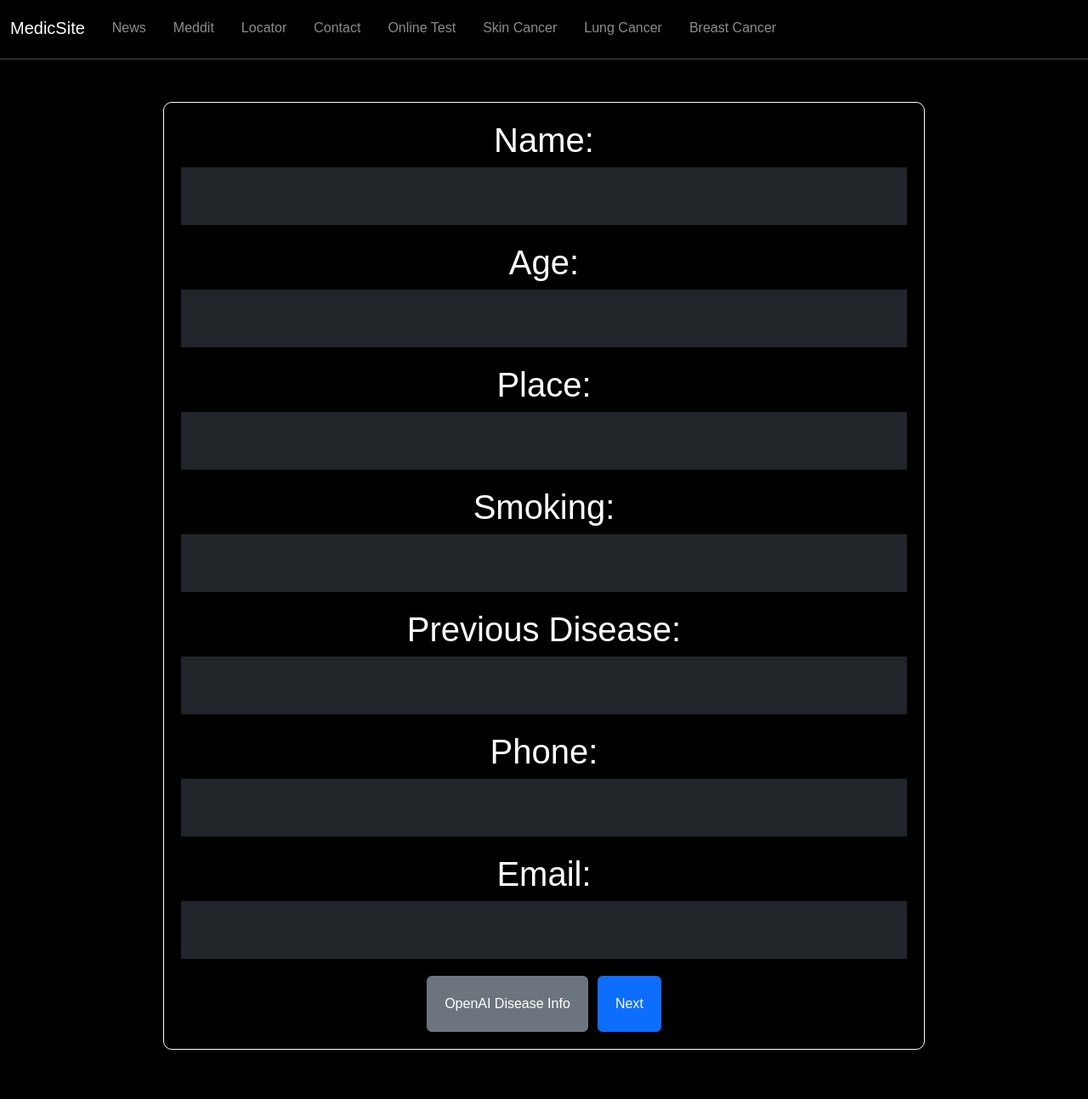
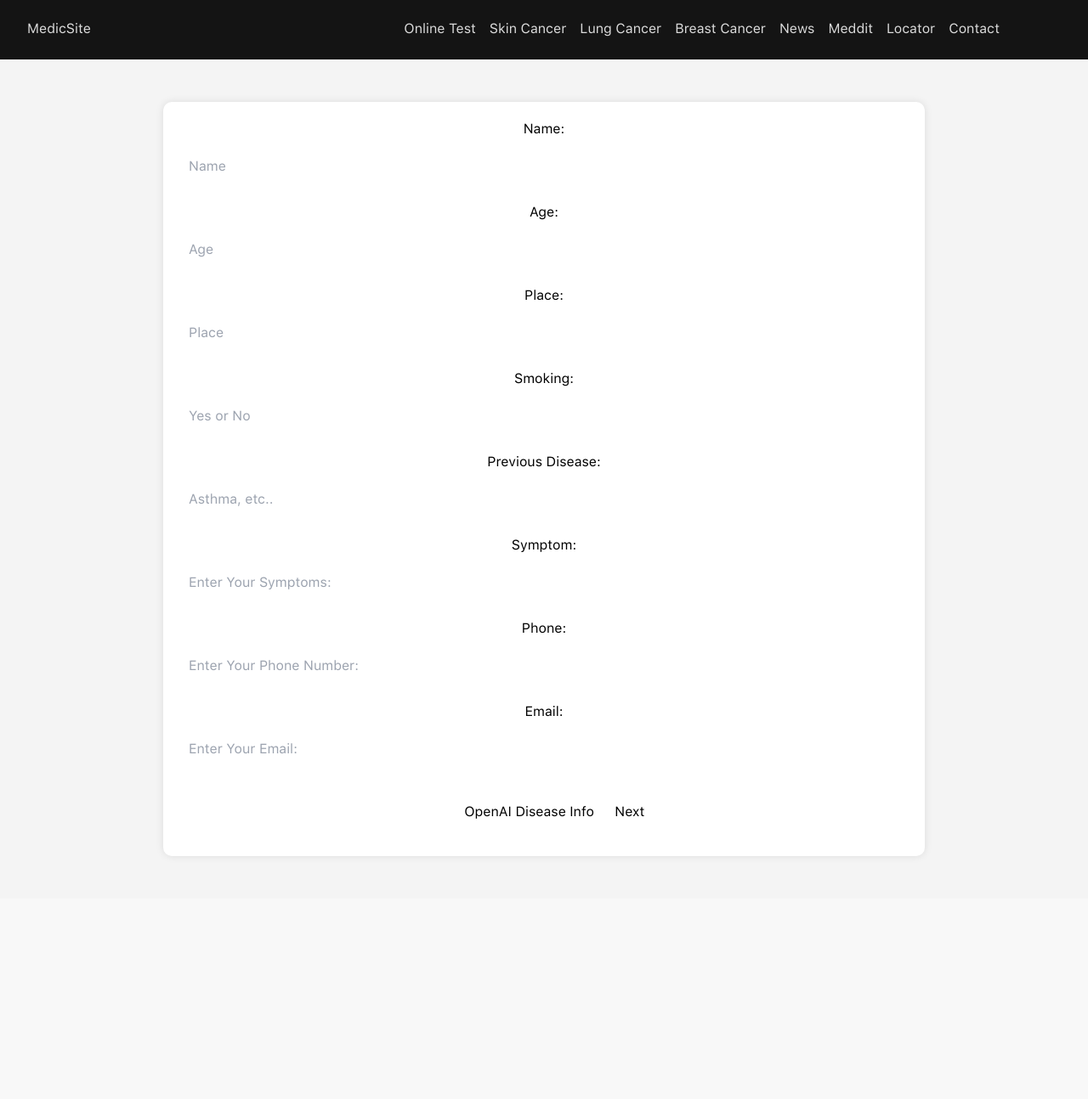
Before and after one commit to VeerjyotSingh/MedicSite, a Flask app: page /lungcancer in a window 1280 px wide. Shown: the whole page at 85% size. After the commit the page ends 1010 px from the top, so only its background shows below. Run offline with Flask 3, Linux system fonts and the light colour scheme; style sheets or scripts are compiled from the project's sources.

Commit message:
form change edit

```diff
--- a/MedicSite-master/main.py
+++ b/MedicSite-master/main.py
@@ -9,7 +9,7 @@ app = Flask(__name__)
 api_key = 'a7c40948db6d454aa8ee3f7d5754234b'
 
 @app.route("/")
-def about():
+def home():
     return render_template('index.html')
 
 @app.route("/news")
@@ -82,6 +82,7 @@ def record():
         'place': request.form['place'],
         'smoking': request.form['smoking'],
         'previous_disease': request.form['previous_disease'],
+        'symptoms': request.form['symptoms'],
         'phone': request.form['phone'],
         'email': request.form['email']
     }
--- a/MedicSite-master/templates/lungcancer/lungcancer.html
+++ b/MedicSite-master/templates/lungcancer/lungcancer.html
@@ -1,17 +1,18 @@
 <!DOCTYPE html>
 <html lang="en">
+
 <head>
     <meta charset="UTF-8">
     <title>Lung Cancer</title>
     <link rel="stylesheet" href="static/style.css">
-    <link href="https://cdn.jsdelivr.net/npm/bootstrap@5.3.3/dist/css/bootstrap.min.css" rel="stylesheet" integrity="sha384-QWTKZyjpPEjISv5WaRU9OFeRpok6YctnYmDr5pNlyT2bRjXh0JMhjY6hW+ALEwIH" crossorigin="anonymous">
-    <link rel="stylesheet" href="https://cdnjs.cloudflare.com/ajax/libs/font-awesome/5.15.3/css/all.min.css">
+
    <style>
         body {
-            font-family: 'Arial', sans-serif;
-            background-color: #f0f0f0;
+            font-family: sf, sans-serif;
+            background-color: #f4f4f4;
+            margin: 0;
+            padding: 0;
         }
-
         form {
             text-align: center;
             width: 70%;
@@ -35,61 +36,67 @@
         }
     </style>
 </head>
-<body class="bg-black text-white">
-<nav class="navbar navbar-expand-lg bg-black border-bottom" data-bs-theme="dark">
-  <div class="container-fluid">
-       <a class="navbar-brand" href="{{ url_for('about') }}">MedicSite</a>
-    <button class="navbar-toggler" type="button" data-bs-toggle="collapse" data-bs-target="#navbarNavDropdown" aria-controls="navbarText" aria-expanded="false" aria-label="Toggle navigation">
-      <span class="navbar-toggler-icon"></span>
-    </button>
-    <div class="collapse navbar-collapse" id="navbarNavDropdown">
-    <ul class="navbar-nav">
+
+<body class="h-screen w-screen overflow-hidden bg-black">
+    <nav>
+        <div class="nav-items">
+            <a href="{{ url_for('home') }}">
+
+                <h2 class="text-xl">MedicSite</h2>
+            </a>
+        </div>
+        <div class="nav-items">
+            <ul class="overview">
+                <li class="nav-item"><a href="{{ url_for('test') }}" class="nav-link">Online Test</a></li>
+                <li class="nav-item"><a class="nav-link" href="{{ url_for('skincancer') }}">Skin Cancer</a></li>
+                <li class="nav-item"><a class="nav-link" href="{{ url_for('lungcancer') }}">Lung Cancer</a></li>
+                <li class="nav-item"><a class="nav-link" href="{{ url_for('breastcancer') }}">Breast Cancer</a></li>
                 <li class="nav-item"><a href="{{ url_for('news') }}" class="nav-link">News</a></li>
                 <li class="nav-item"><a href="{{ url_for('meddit') }}" class="nav-link">Meddit</a></li>
                 <li class="nav-item"><a href="{{ url_for('locator') }}" class="nav-link">Locator</a></li>
                 <li class="nav-item"><a href="{{ url_for('contact') }}" class="nav-link">Contact</a></li>
-        <li class="nav-item"><a href="{{ url_for('test') }}" class="nav-link">Online Test</a></li>
 
-            <li class="nav-item"><a class="nav-link" href="{{ url_for('skincancer') }}">Skin Cancer</a></li>
-            <li class="nav-item"><a class="nav-link" href="{{ url_for('lungcancer') }}">Lung Cancer</a></li>
-            <li class="nav-item"><a class="nav-link" href="{{ url_for('breastcancer') }}">Breast Cancer</a></li>
             </ul>
-   </div>
         </div>
     </nav>
 
-       <center>
-        <h1 class="text-white
 
-   <section>
-           <div class=" bg-black text-white col-md-6">
+
+<div class=" text-white col-md-6">
     <form action="{{ url_for('record') }}" method="post" class="bg-black text-white border border-white">
         <label for="name" class="form-label">Name:</label>
-        <input type="text" id="name" name="name" class="bg-dark text-white border-white"class="bg-dark text-white border-white" required>
+        <input placeholder="Name" type="text" id="name" name="name" class="bg-dark text-white border-white"
+            class="bg-dark text-white border-white" required>
 
         <label for="age" class="form-label">Age:</label>
-        <input type="number" id="age" name="age"class="bg-dark text-white border-white" required>
+        <input placeholder="Age" type="number" id="age" name="age" class="bg-dark text-white border-white" required>
 
         <label for="place" class="form-label">Place:</label>
-        <input type="text" id="place" name="place"class="bg-dark text-white border-white" required>
+        <input placeholder="Place" type="text" id="place" name="place" class="bg-dark text-white border-white" required>
 
         <label for="smoking" class="form-label">Smoking:</label>
-        <input type="text" id="smoking" name="smoking"class="bg-dark text-white border-white" required>
+       <input placeholder="Yes or No" type="box" id="smoking" name="smoking" class="bg-dark text-white border-white" required>
+
 
         <label for="previous_disease" class="form-label">Previous Disease:</label>
-        <input type="text" id="previous_disease" name="previous_disease"class="bg-dark text-white border-white" required>
+        <input placeholder="Asthma, etc.." type="text" id="previous_disease" name="previous_disease" class="bg-dark text-white border-white"
+            required>
+            <label for="symptom" class="form-label">Symptom:</label>
+        <input placeholder="Enter Your Symptoms:" type="text" id="symptom" name="smptoms" class="bg-dark text-white border-white" required>
 
         <label for="phone" class="form-label">Phone:</label>
-        <input type="tel" id="phone" name="phone"class="bg-dark text-white border-white" required>
+        <input placeholder="Enter Your Phone Number:" type="tel" id="phone" name="phone" class="bg-dark text-white border-white" required>
 
         <label for="email" class="form-label">Email:</label>
-        <input type="email" id="email" name="email"class="bg-dark text-white border-white" required>
-        <button onclick="window.location.href='{{ url_for('disease_info_page') }}';" style="padding: 20px" class="btn btn-secondary">
+        <input placeholder="Enter Your Email:" type="email" id="email" name="email" class="bg-dark text-white border-white" required>
+        <button
+         onclick="window.location.href='{{ url_for('disease_info_page') }}'"
+         style="padding: 20px"
+            class="btn btn-secondary"></button>
         OpenAI Disease Info
         </button>
         <button type="submit" style="padding: 20px" class="btn btn-primary">Next</button>
     </form>
 </div>
-   </section>
-  </body>
+
 </html>
```
Also changed, not shown: MedicSite-master/templates/lungcancer/lungcancer_info.html (+18 -6 lines), user_info.txt (added, +7 -0 lines). Lines whose indentation alone changed are shown as unchanged.
